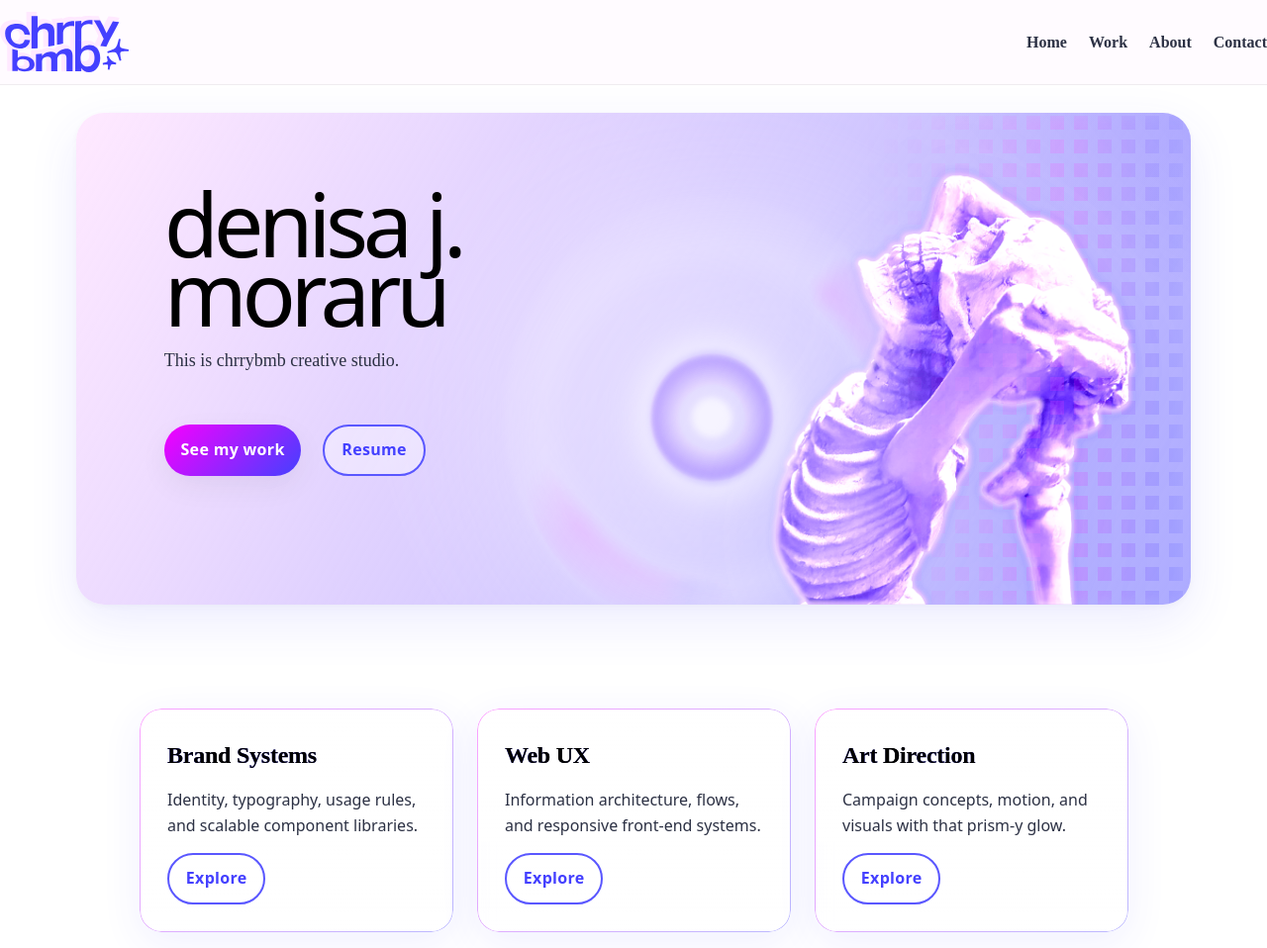
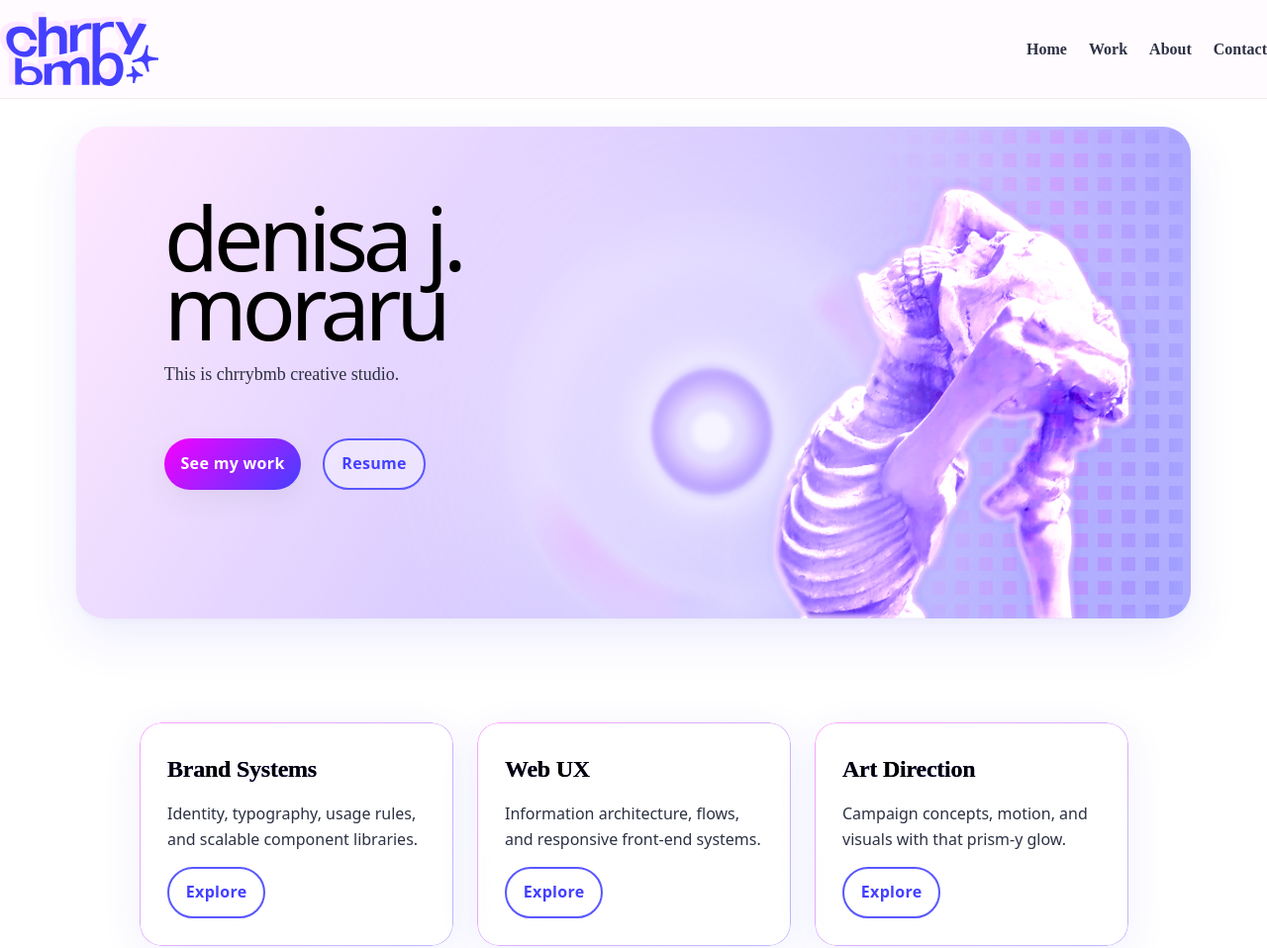
Before and after one commit to chrrybmbstudio/chrrybmbindigo, a plain HTML site: page index.html in a window 1280 px wide. Shown: the top 958 px of the page at 99% size. Drawn offline with Linux system fonts and the light colour scheme; a web font is replaced by a local one.

Commit message:
Update index.html

```diff
--- a/index.html
+++ b/index.html
@@ -10,10 +10,6 @@
   <title>chrrybmb — Denisa Jomo</title>
   <meta name="description" content="Creative leadership for brand & web. Senior graphic designer fluent in the Adobe suite." />
   <link rel="canonical" href="https://your-domain-or-gh-pages-url.example/" />
-
-<base href="/chrrybmbindigo/">
-<link rel="stylesheet" href="style.css?v=1">
-
 
   <!-- Favicon / icons (swap paths when ready) -->
   <link rel="icon" href="./assets/eyefavi.png" />
@@ -40,6 +36,8 @@
 <link rel="preconnect" href="https://fonts.gstatic.com" crossorigin>
 <link href="https://fonts.googleapis.com/css2?family=Funnel+Display:wght@300..800&display=swap" rel="stylesheet">
 
+  <!-- styles -->
+  <link rel="stylesheet" href="./style.css" />
 </head>
 
 <body>
@@ -47,11 +45,11 @@
   <!-- Header / Nav -->
   <header class="site-header" role="banner">
     <div class="navcontainer header__inner">
-      <a class="brand" href="https://denisajomo.com" aria-label="chrrybmb home">
-        <img class="brand__logo"
+      <a class="brand" href="/chrrybmbindigo/" aria-label="chrrybmb home">
+        <img class="brand__logo-img"
              src="./assets/indigo_chrry_indypinky.svg"
              alt="chrrybmb logo"
-             width="130" decoding="async" />
+             width="160" height="48" decoding="async" fetchpriority="high">
       </a>
 
       <nav class="nav" aria-label="Primary">
```
